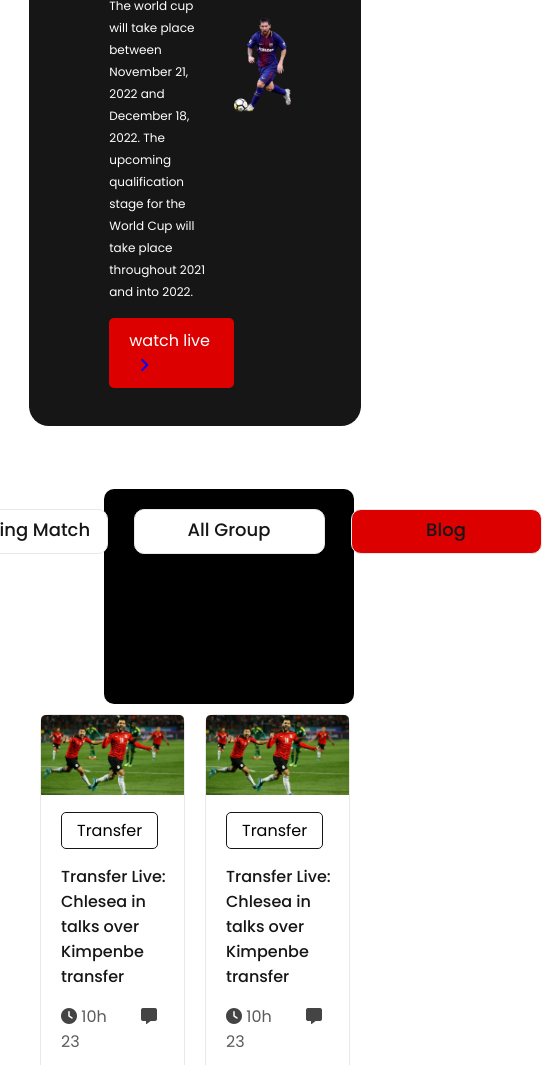
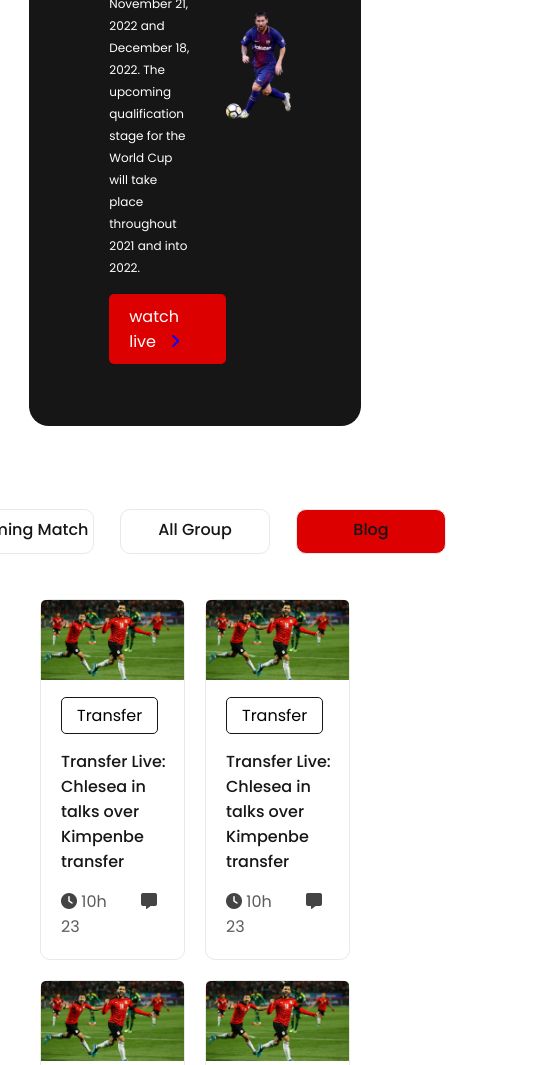
Before and after one commit to asaad-tt/wc-assignment-2, a plain HTML site: page index.html in a window 390 px wide. Shown: the part 355-1420 px from the top of the page, 542 px wide, since content can reach past the window. Drawn offline with Linux system fonts and the light colour scheme.

Commit message:
responsive working

```diff
--- a/style.css
+++ b/style.css
@@ -305,6 +305,12 @@
         .view_btn_parent{
             display: block;
         }
+        .footer_menu{
+            display: flex;
+            justify-content: center;
+            padding-top: 30px;
+            flex-wrap: wrap;
+        }
 
 
     }
@@ -338,7 +344,7 @@
         font-size: 16px;
     }
 }
-@media only screen and (max-width: 912px){
+@media only screen and (min-width: 577px) and (max-width: 912px){
     .blog .match_scedeul {
         display: flex;
         column-gap: 79px;
@@ -371,26 +377,29 @@
         column-gap: 26px;
     }
 }
+@media only screen and (max-width: 658px){
+    .banner_text h1 {
+        font-size: 22px;
+        line-height: 25px;
+    }
+    .banner_text p{
+        width: 70%;
+        font-size: 12px;
+        line-height: 22px;
+        margin-top: 10px;
+    }
+    .banner_image img{
+        width: 100%;
+     }
+}
+@media only screen and (max-width: 652px){
+
+}
 @media only screen and (max-width: 648px){
-    .blog .match_scedeul {
-        width: 250px;
-        height: 215px;
-        background-color: black;
-        text-align: center;
-        border-radius: 10px;
-        margin-left: 104px;
-    }
+
     .blog .match_scedeul a {
-        font-size: 18px;
-        font-weight: 500;
-        display: inline-block;
-        background-color: #fff;
-        margin-top: 20px;
-        text-transform: capitalize;
-        width: 191px;
-        text-decoration: none;
-        color: #161616;
-        border-radius: 10px;
+        font-size: 16px;
+        width: 150px;
         height: 45px;
         line-height: 39px;
     }
```
